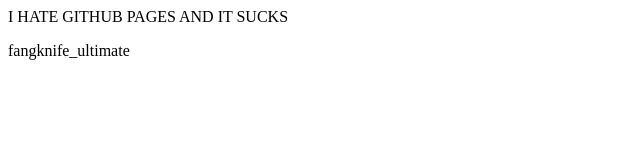
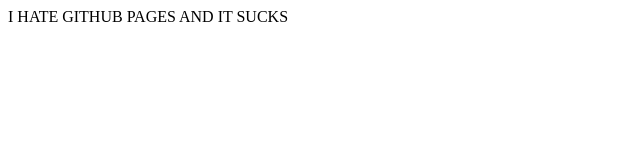
Before and after one commit to Fangknife/fangknife, a plain HTML site: page index.html in a window 1280 px wide. Shown: the whole page, without its empty margins (0-640 px from the left). Drawn offline with Linux system fonts and the light colour scheme.

Commit message:
Update index.html

```diff
--- a/index.html
+++ b/index.html
@@ -10,7 +10,5 @@
   <p> I HATE GITHUB PAGES AND IT SUCKS </p>
   <p> <a href="/fangknife_ultimate.html" ></a>
 
-    fangknife_ultimate
-
 </body>
 </html>
```
